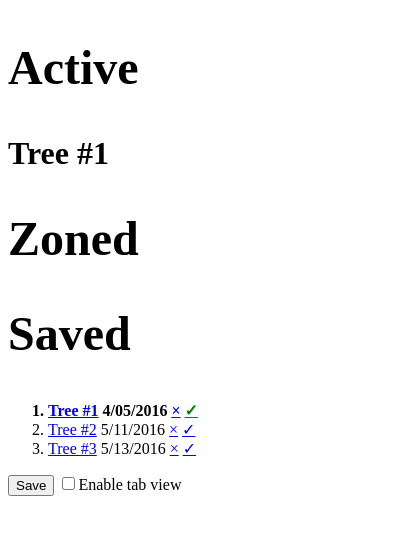
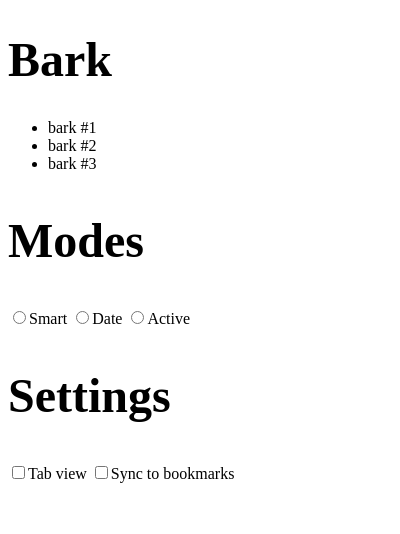
Before and after one commit to bbmoz/bark, a browser extension: page src/popup/popup.html in a window 400 px wide. Drawn offline with nearby package versions, Linux system fonts and the light colour scheme.

Commit message:
incorporate handlebars and simplify popup+tab markup

```diff
--- a/package.json
+++ b/package.json
@@ -37,18 +37,22 @@
     "extension"
   ],
   "devDependencies": {
+    "babel-preset-es2015": "^6.6.0",
     "gulp": "^3.9.1",
+    "gulp-babel": "^6.1.2",
     "gulp-htmlmin": "^2.0.0",
     "gulp-load-plugins": "^1.2.2",
     "gulp-postcss": "^6.1.1",
     "gulp-uglify": "^1.5.3",
+    "handlebars": "^4.0.5",
     "pump": "^1.0.1",
     "snazzy": "^4.0.0",
     "standard": "^7.0.1"
   },
   "standard": {
     "globals": [
-      "chrome"
+      "chrome",
+      "Handlebars"
     ]
   }
 }
--- a/src/newtab/newtab.css
+++ /dev/null
@@ -1,3 +0,0 @@
-body {
-  width: 200px;
-}
--- a/src/newtab/newtab.js
+++ /dev/null
@@ -1,3 +0,0 @@
-;(function newtab () {
-
-}())
--- a/src/popup/popup.html
+++ b/src/popup/popup.html
@@ -3,56 +3,50 @@
   <head>
     <title>bark</title>
     <link rel="stylesheet" href="popup.css">
+    <script src="../handlebars.min.js" defer></script>
+    <script src="templates/helpers.js" defer></script>
+    <script src="templates/templates.js" defer></script>
     <script src="popup.js" defer></script>
   </head>
 
   <body>
     <header>
-      <!-- logo -->
+      <h1>Bark</h1>
     </header>
 
-    <main>
-      <section title="active">
-        <h1>Active</h1>
-        <h2>Tree #1</h2>
-      </section>
+    <main></main>
 
-      <section title="zoned">
-        <h1>Zoned</h1>
-      </section>
+    <section title="modes">
+      <h1>Modes</h1>
+      <input type="radio" name="mode">Smart</input>
+      <input type="radio" name="mode">Date</input>
+      <input type="radio" name="mode">Active</input>
+    </section>
 
-      <section title="saved">
-        <h1>Saved</h1>
-        <ol>
-          <li id="saved-1">
-            <a href="#">Tree #1</a>
-            <span>4/05/2016</span>
-            <a href="#">&times;</a>
-            <a href="#" class="active">&#10003;</a>
-          </li>
-          <li id="saved-2">
-            <a href="#">Tree #2</a>
-            <span>5/11/2016</span>
-            <a href="#">&times;</a>
-            <a href="#">&#10003;</a>
-          </li>
-          <li id="saved-3">
-            <a href="#">Tree #3</a>
-            <span>5/13/2016</span>
-            <a href="#">&times;</a>
-            <a href="#">&#10003;</a>
-          </li>
-        </ol>
-      </section>
-
-      <section title="buttons">
-        <button id="btn-save" class="button-primary">Save</button>
-        <input type="checkbox">Enable tab view</input>
-      </section>
-    </main>
+    <section title="settings">
+      <h1>Settings</h1>
+      <input type="checkbox">Tab view</input>
+      <input type="checkbox">Sync to bookmarks</input>
+    </section>
 
     <footer>
-      <!-- social media share links -->
     </footer>
+
+    <!-- HANDLEBARS TEMPLATES -->
+    <script type="x-handlebars-template" id="active-template" src="templates/active-template.js">
+      {{#active-list barks}}
+        {{name}}
+      {{/active-list}}
+    </script>
+    <script type="x-handlebars-template" id="date-template" src="templates/date-template.js">
+      {{#date-list barks}}
+        {{name}}
+      {{/date-list}}
+    </script>
+    <script type="x-handlebars-template" id="smart-template" src="templates/smart-template.js">
+      {{#smart-list barks}}
+        {{name}}
+      {{/smart-list}}
+    </script>
   </body>
 </html>
--- /dev/null
+++ b/src/popup/templates/helpers.js
@@ -0,0 +1,25 @@
+;(function helpers (_h) {
+  _h.registerHelper('active-list', function (barks, options) {
+    var html = '<ul>'
+    barks.forEach(function (bark) {
+      html += '<li>' + options.fn(bark) + '</li>'
+    })
+    return html + '</ul>'
+  })
+
+  _h.registerHelper('date-list', function (barks, options) {
+    var html = '<ul>'
+    barks.forEach(function (bark) {
+      html += '<li>' + options.fn(bark) + '</li>'
+    })
+    return html + '</ul>'
+  })
+
+  _h.registerHelper('smart-list', function (barks, options) {
+    var html = '<ul>'
+    barks.forEach(function (bark) {
+      html += '<li>' + options.fn(bark) + '</li>'
+    })
+    return html + '</ul>'
+  })
+}(Handlebars))
--- /dev/null
+++ b/src/popup/templates/templates.js
@@ -0,0 +1,30 @@
+;(function templates (_d, _h) {
+  var sources = {
+    active: _d.getElementById('active-template').innerHTML,
+    date: _d.getElementById('date-template').innerHTML,
+    smart: _d.getElementById('smart-template').innerHTML
+  }
+
+  function compileIntoTemplates (sources) {
+    var templates = {}
+    Object.keys(sources).forEach(function (sourceKey) {
+      templates[sourceKey] = _h.compile(sources[sourceKey])
+    })
+    return templates
+  }
+
+  var templates = compileIntoTemplates(sources)
+
+  // test context
+  var testContext = {
+    barks: [{
+      name: 'bark #1'
+    }, {
+      name: 'bark #2'
+    }, {
+      name: 'bark #3'
+    }]
+  }
+  var mainHtml = templates.smart(testContext)
+  _d.querySelector('main').innerHTML = mainHtml
+}(document, Handlebars))
```
Also changed, not shown: gulpfile.js (+8 -1 lines), src/newtab/newtab.html (deleted, +0 -35 lines), src/manifest.json.
